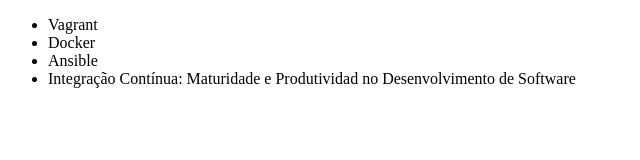
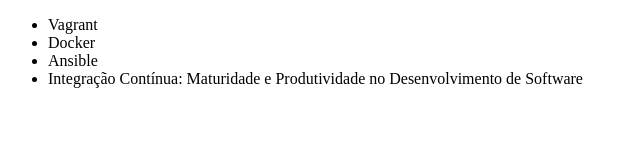
Before and after one commit to BrunoCesar10/teste-comandos, a plain HTML site: page index.html in a window 1280 px wide. Shown: the full height of the page, 0-640 px from the left. Drawn offline with Linux system fonts and the light colour scheme.

Commit message:
Correção de erro ortográfico no código

```diff
--- a/index.html
+++ b/index.html
@@ -9,7 +9,7 @@
             <li>Vagrant</li>
             <li>Docker</li>
             <li>Ansible</li>
-            <li>Integração Contínua: Maturidade e Produtividad no Desenvolvimento de Software</li>
+            <li>Integração Contínua: Maturidade e Produtividade no Desenvolvimento de Software</li>
         </ul>
     </body>
 </html>
```
